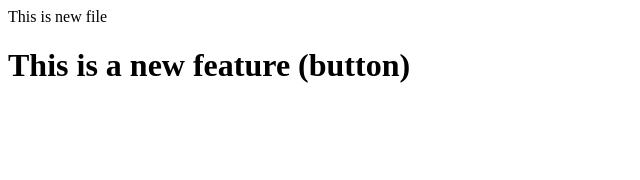
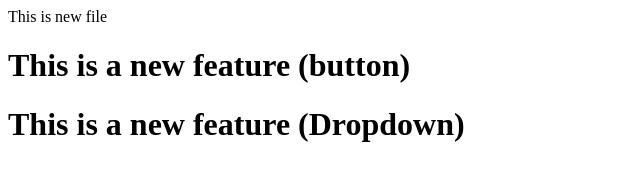
Before and after one commit to FurqanIshaq29/LocalRepo, a plain HTML site: page index.html in a window 1280 px wide. Shown: the whole page, without its empty margins (0-640 px from the left). Drawn offline with Linux system fonts and the light colour scheme.

Commit message:
Conflicting Merging

```diff
--- a/index.html
+++ b/index.html
@@ -1,3 +1,4 @@
 <p>This is new file</p>
 
 <h1>This is a new feature (button)</h1>
+<h1>This is a new feature (Dropdown)</h1>
```
